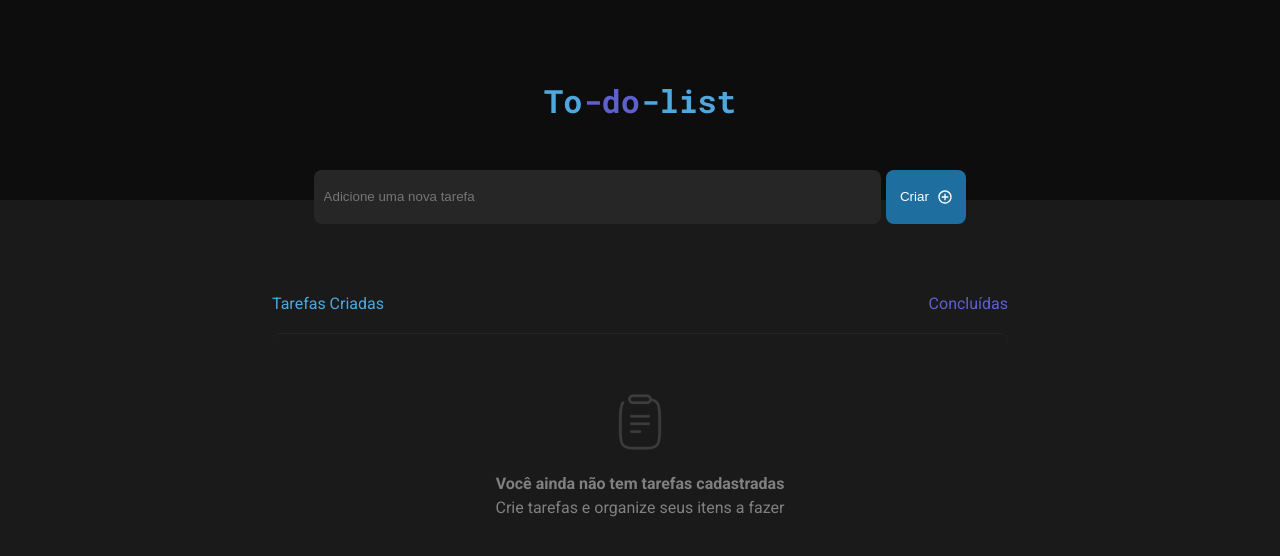
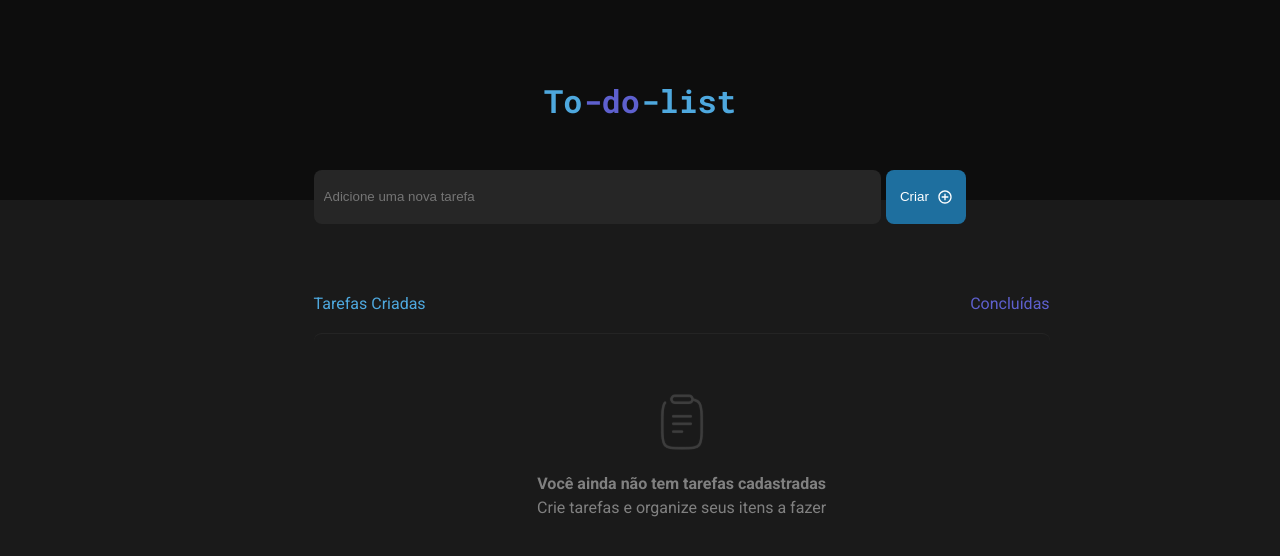
Before and after one commit to erickggarcia/to-do-list, a React (Vite) app: page / in a window 1280 px wide. Shown: the top 556 px of the page. Built offline with nearby package versions, Linux system fonts and the light colour scheme.

Commit message:
correção do tamanho do container de tarefas

```diff
--- a/src/assets/components/header/Header.module.css
+++ b/src/assets/components/header/Header.module.css
@@ -19,7 +19,3 @@ header > h1 {
 .span2 {
     color: var(--pulpleDark);
 }
-
-.span3 {
-    color: var(--blue);
-}
--- a/src/assets/components/header/index.tsx
+++ b/src/assets/components/header/index.tsx
@@ -5,7 +5,7 @@ export const Header = () => {
             <h1>
                 <span className={styles.span1}>To</span>
                 <span className={styles.span2}>-do</span>
-                <span className={styles.span3}>-list</span>
+                <span className={styles.span1}>-list</span>
             </h1>
         </header>
     )
--- a/src/assets/components/tasks/created-tasks/CreatedTasks.module.css
+++ b/src/assets/components/tasks/created-tasks/CreatedTasks.module.css
@@ -4,6 +4,11 @@
     margin: 0 auto;
     max-height: 100vh;
     height: 17.93em;
+    width: 51vw;
+}
+
+.tasksContainer > section {
+    margin: 0 auto;
     width: 736px;
 }
 
--- a/src/assets/components/tasks/created-tasks/index.tsx
+++ b/src/assets/components/tasks/created-tasks/index.tsx
@@ -1,7 +1,8 @@
 import styles from './CreatedTasks.module.css'
 export const CreatedTasks = () => {
     return (
-        <section className={styles.tasksContainer}>
+        <div className={styles.tasksContainer}>
+            <section>
                 <header className={styles.tasksHeader}>
                     <p className={styles.paragraphBlue}>Tarefas Criadas</p>
                     <p className={styles.paragraphPurple}>Concluídas</p>
@@ -18,5 +19,6 @@ export const CreatedTasks = () => {
                     </article>
                 </section>
             </section>
+        </div>
     )
 }
```
Lines whose indentation alone changed are shown as unchanged.
